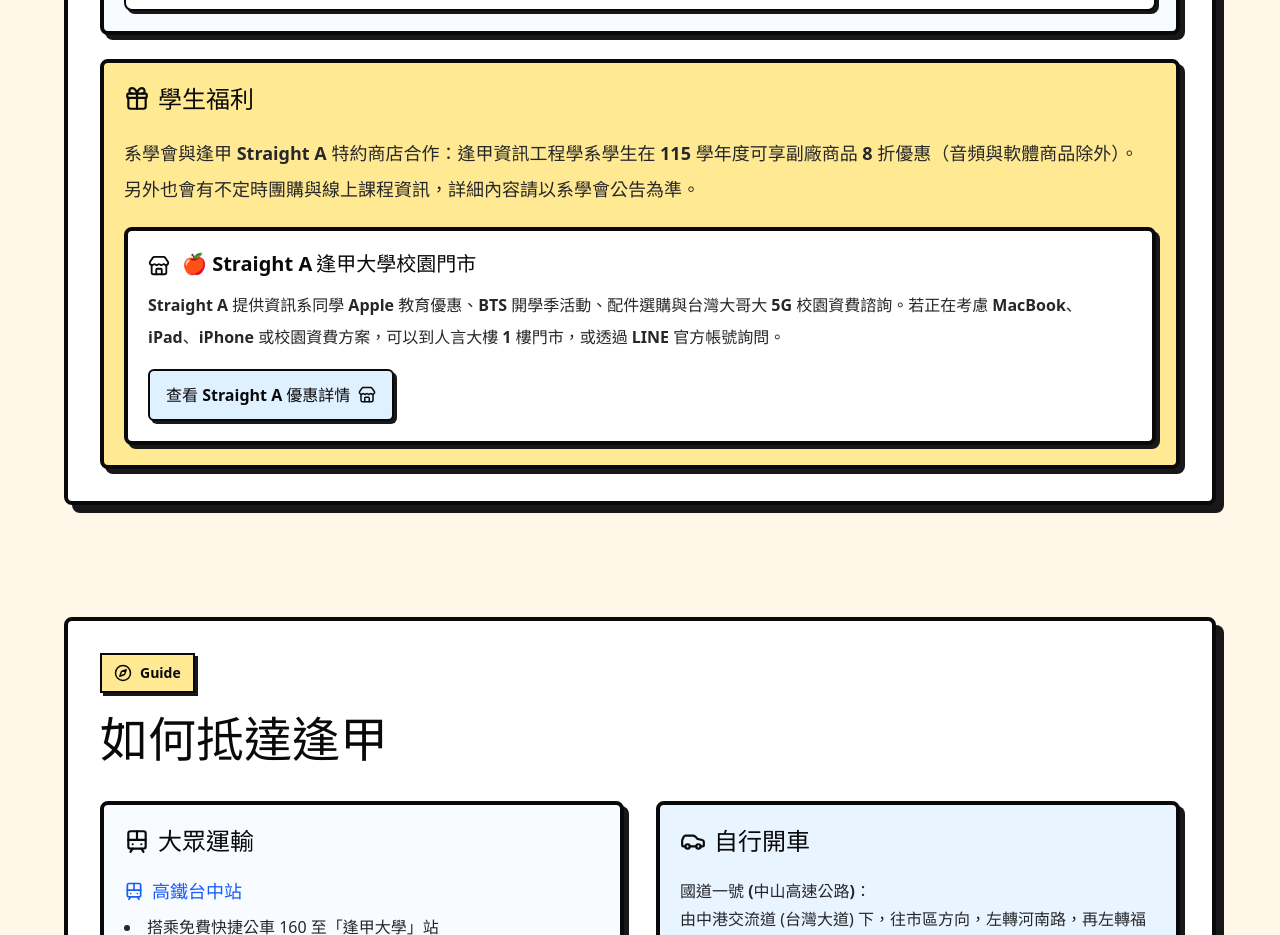
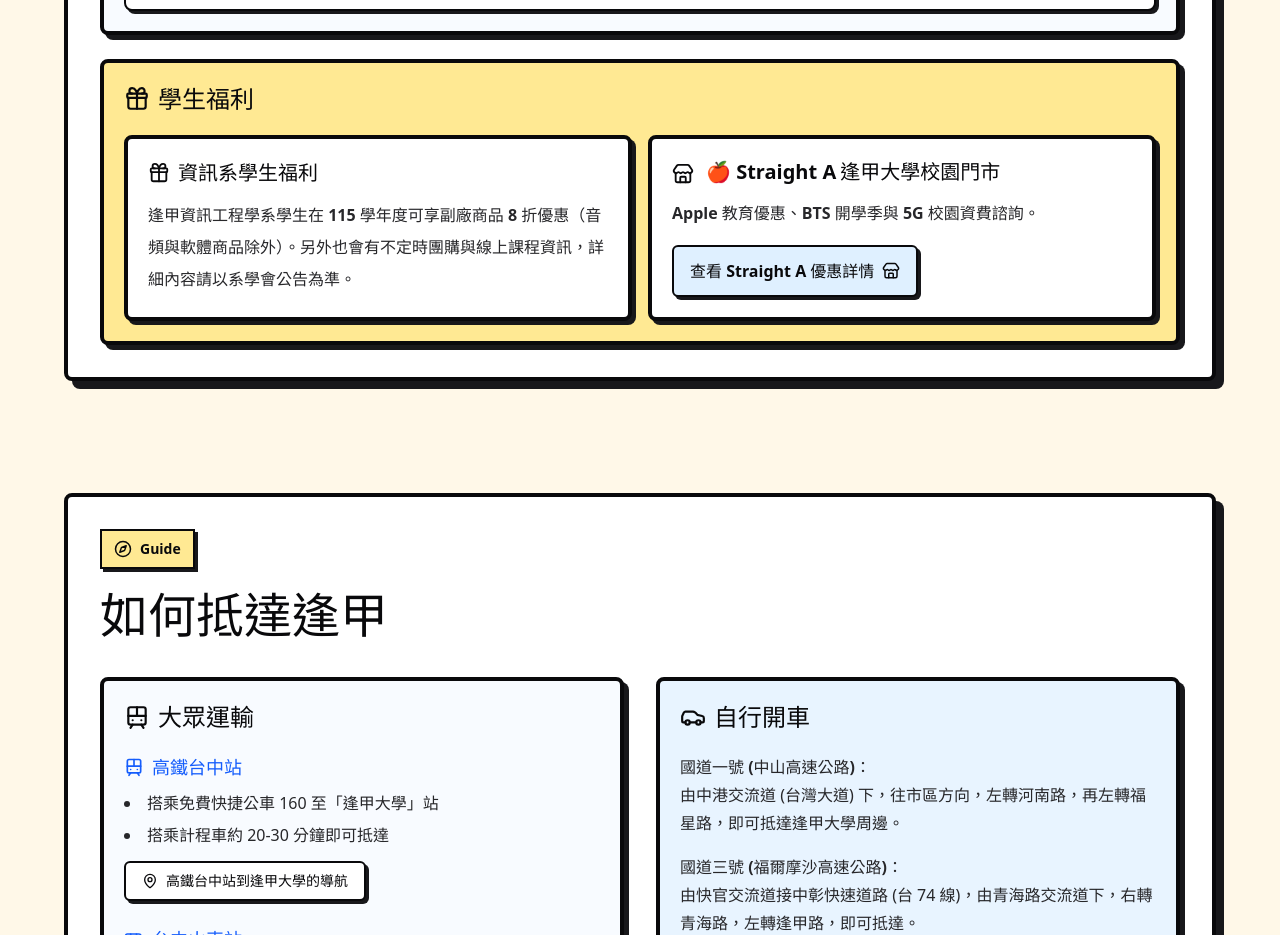
Before and after one commit to AllEnough/iecs_handbook, a React (Vite) app: page / in a window 1280 px wide. Shown: the part 5960-6895 px from the top of the page. Built offline with nearby package versions, Linux system fonts and the light colour scheme.

Commit message:
refactor: split student benefits cards

```diff
--- a/src/components/ScheduleSection.jsx
+++ b/src/components/ScheduleSection.jsx
@@ -144,11 +144,19 @@
               學生福利
             </h3>
 
-            <p className="mt-5 text-base font-bold leading-8 text-zinc-800 md:text-lg md:leading-9">
-              系學會與逢甲 Straight A 特約商店合作：逢甲資訊工程學系學生在 115 學年度可享副廠商品 8 折優惠（音頻與軟體商品除外）。另外也會有不定時團購與線上課程資訊，詳細內容請以系學會公告為準。
+            <div className="mt-5 grid gap-4 lg:grid-cols-2">
+              <article className="rounded-lg border-4 border-zinc-950 bg-white p-5 shadow-[4px_4px_0_#18181b]">
+                <h4 className="flex items-center gap-2 text-xl font-black">
+                  <Gift size={22} />
+                  資訊系學生福利
+                </h4>
+
+                <p className="mt-3 text-base font-bold leading-8 text-zinc-800">
+                  逢甲資訊工程學系學生在 115 學年度可享副廠商品 8 折優惠（音頻與軟體商品除外）。另外也會有不定時團購與線上課程資訊，詳細內容請以系學會公告為準。
                 </p>
+              </article>
 
-            <div className="mt-5 rounded-lg border-4 border-zinc-950 bg-white p-5 shadow-[4px_4px_0_#18181b]">
+              <article className="rounded-lg border-4 border-zinc-950 bg-white p-5 shadow-[4px_4px_0_#18181b]">
                 <h4 className="flex items-start gap-3 text-xl font-black leading-tight">
                   <Store size={22} className="mt-1 shrink-0" />
                   <span>
@@ -158,7 +166,7 @@
                 </h4>
 
                 <p className="mt-3 text-base font-bold leading-8 text-zinc-800">
-                Straight A 提供資訊系同學 Apple 教育優惠、BTS 開學季活動、配件選購與台灣大哥大 5G 校園資費諮詢。若正在考慮 MacBook、iPad、iPhone 或校園資費方案，可以到人言大樓 1 樓門市，或透過 LINE 官方帳號詢問。
+                  Apple 教育優惠、BTS 開學季與 5G 校園資費諮詢。
                 </p>
 
                 <button
@@ -169,6 +177,7 @@
                   查看 Straight A 優惠詳情
                   <Store size={18} />
                 </button>
+              </article>
             </div>
           </div>
         </div>
```
Lines whose indentation alone changed are shown as unchanged.
